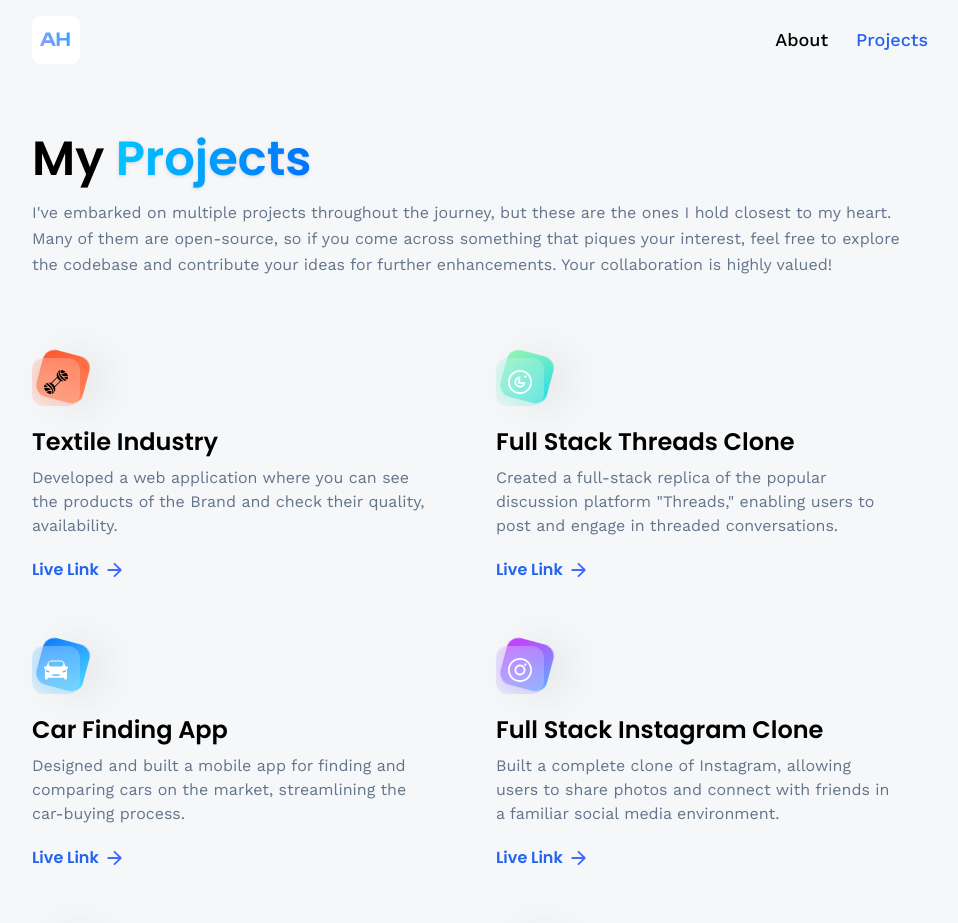
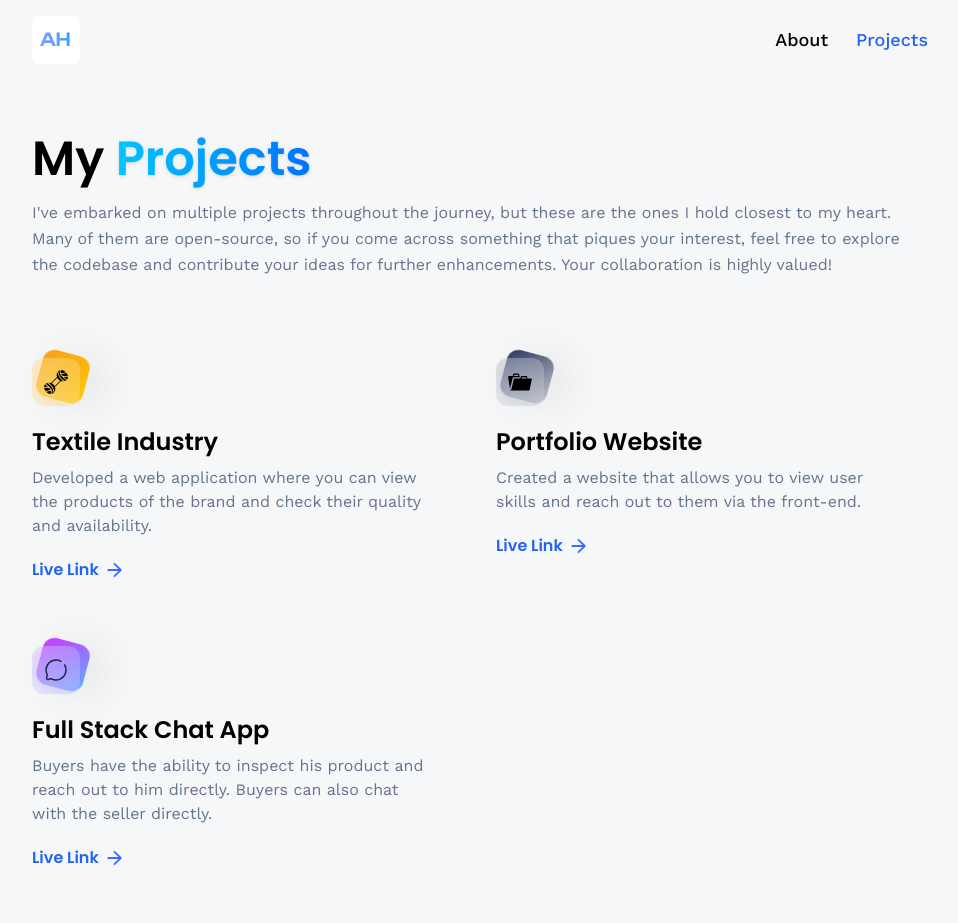
Before and after one commit to hassaammgl/hassaam-portfolio-main, a React (Vite) app: page /projects in a window 1280 px wide. Shown: the top 923 px of the page, without its empty margins (160-1118 px from the left). Built offline with nearby package versions, Linux system fonts and the light colour scheme; no server answers.

Commit message:
g bache pistol bana sakte hein

```diff
--- a/src/assets/icons/index.js
+++ b/src/assets/icons/index.js
@@ -23,16 +23,21 @@
 import summiz from './summiz.svg'
 import threads from './threads.svg'
 import arrow from './arrow.svg'
+import portfolio from "./portfolio.svg"
 import contact from './contact.svg'
+import chat from "./chat.svg"
 import soundon from './soundon.png'
 import soundoff from './soundoff.png'
 import textile from "./textile.svg"
 
+
 export {
     css,
     express,
+    chat,
     git,
     github,
+    portfolio,
     html,
     javascript,
     mongodb,
--- a/src/constants/index.js
+++ b/src/constants/index.js
@@ -7,12 +7,14 @@
     express,
     git,
     github,
+    chat,
     html,
     javascript,
     linkedin,
     mongodb,
     motion,
     mui,
+    portfolio,
     nextjs,
     textile,
     nodejs,
@@ -39,11 +41,6 @@
         name: "Express",
         type: "Backend",
     },
-    // {
-    //     imageUrl: git,
-    //     name: "Git",
-    //     type: "Version Control",
-    // },
     {
         imageUrl: github,
         name: "GitHub",
@@ -64,11 +61,6 @@
         name: "MongoDB",
         type: "Database",
     },
-    // {
-    //     imageUrl: motion,
-    //     name: "Motion",
-    //     type: "Animation",
-    // },
     {
         imageUrl: mui,
         name: "Material-UI",
@@ -104,11 +96,6 @@
         name: "Tailwind CSS",
         type: "Frontend",
     },
-    // {
-    //     imageUrl: typescript,
-    //     name: "TypeScript",
-    //     type: "Frontend",
-    // }
 ];
 
 export const experiences = [
@@ -147,19 +134,6 @@
             "Getting the feedback from the client and building the website according to his needs.",
         ],
     },
-    // {
-    //     title: "Full stack Developer",
-    //     company_name: "Meta",
-    //     icon: meta,
-    //     iconBg: "#a2d2ff",
-    //     date: "Jan 2023 - Present",
-    //     points: [
-    //         "Developing and maintaining web applications using React.js and other related technologies.",
-    //         "Collaborating with cross-functional teams including designers, product managers, and other developers to create high-quality products.",
-    //         "Implementing responsive design and ensuring cross-browser compatibility.",
-    //         "Participating in code reviews and providing constructive feedback to other developers.",
-    //     ],
-    // },
 ];
 
 export const socialLinks = [
@@ -183,44 +157,23 @@
 export const projects = [
     {
         iconUrl: textile,
-        theme: 'btn-back-red',
+        theme: 'btn-back-yellow',
         name: 'Textile Industry ',
-        description: 'Developed a web application where you can see the products of the Brand and check their quality, availability.',
+        description: 'Developed a web application where you can view the products of the brand and check their quality and availability.',
         link: 'https://github.com/hassaammgl/PARRE-Textiles',
     },
     {
-        iconUrl: threads,
-        theme: 'btn-back-green',
-        name: 'Full Stack Threads Clone',
-        description: 'Created a full-stack replica of the popular discussion platform "Threads," enabling users to post and engage in threaded conversations.',
-        link: 'https://github.com/adrianhajdin/threads',
+        iconUrl: portfolio,
+        theme: 'btn-back-black',
+        name: 'Portfolio Website',
+        description: 'Created a website that allows you to view user skills and reach out to them via the front-end.',
+        link: 'https://github.com/hassaammgl/hassaam-portfolio-main',
     },
     {
-        iconUrl: car,
-        theme: 'btn-back-blue',
-        name: 'Car Finding App',
-        description: 'Designed and built a mobile app for finding and comparing cars on the market, streamlining the car-buying process.',
-        link: 'https://github.com/adrianhajdin/project_next13_car_showcase',
-    },
-    {
-        iconUrl: snapgram,
+        iconUrl: chat,
         theme: 'btn-back-pink',
-        name: 'Full Stack Instagram Clone',
-        description: 'Built a complete clone of Instagram, allowing users to share photos and connect with friends in a familiar social media environment.',
+        name: 'Full Stack Chat App',
+        description: 'Buyers have the ability to inspect his product and reach out to him directly. Buyers can also chat with the seller directly.',
         link: 'https://github.com/adrianhajdin/social_media_app',
     },
-    {
-        iconUrl: estate,
-        theme: 'btn-back-black',
-        name: 'Real-Estate Application',
-        description: 'Developed a web application for real estate listings, facilitating property searches and connecting buyers with sellers.',
-        link: 'https://github.com/adrianhajdin/projects_realestate',
-    },
-    {
-        iconUrl: summiz,
-        theme: 'btn-back-yellow',
-        name: 'AI Summarizer Application',
-        description: 'App that leverages AI to automatically generate concise & informative summaries from lengthy text content, or blogs.',
-        link: 'https://github.com/adrianhajdin/project_ai_summarizer',
-    }
 ];
```
Also changed, not shown: src/assets/icons/chat.svg (added), src/assets/icons/portfolio.svg (added).
